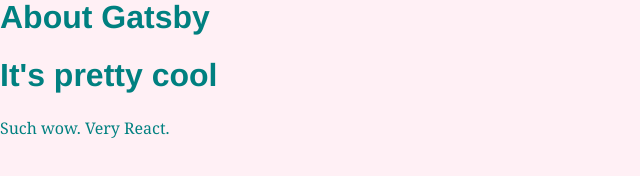
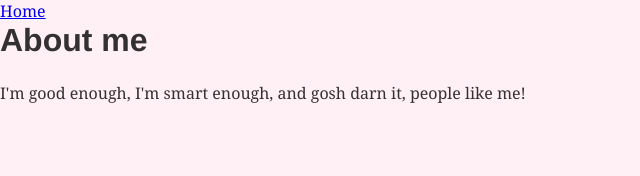
Before and after one commit to asgertler/Hello-World-Gatsby, a Gatsby site: page /about in a window 1280 px wide. Shown: the whole page, without its empty margins (0-640 px from the left). Built offline with nearby package versions, Linux system fonts and the light colour scheme; Gatsby itself is replaced by a stand-in of ours.

Commit message:
linked pages together

```diff
--- a/src/pages/about.js
+++ b/src/pages/about.js
@@ -1,12 +1,14 @@
 import React from "react"
-import Header from "../components/header"
+import { Link } from "gatsby"
 
 export default function About() {
     return (
-        <div style={{ color: `teal` }}>
-            <Header headerText="About Gatsby" />
-            <Header headerText="It's pretty cool" />
-            <p>Such wow. Very React.</p>
+        <div>
+            <Link to="/">Home</Link>
+            <h1>About me</h1>
+            <p>
+                I'm good enough, I'm smart enough, and gosh darn it, people like me!
+            </p>
         </div>
     )
 }
```
Also changed, not shown: src/pages/contact.js (+5 -4 lines), src/pages/index.js (+7 -4 lines).
